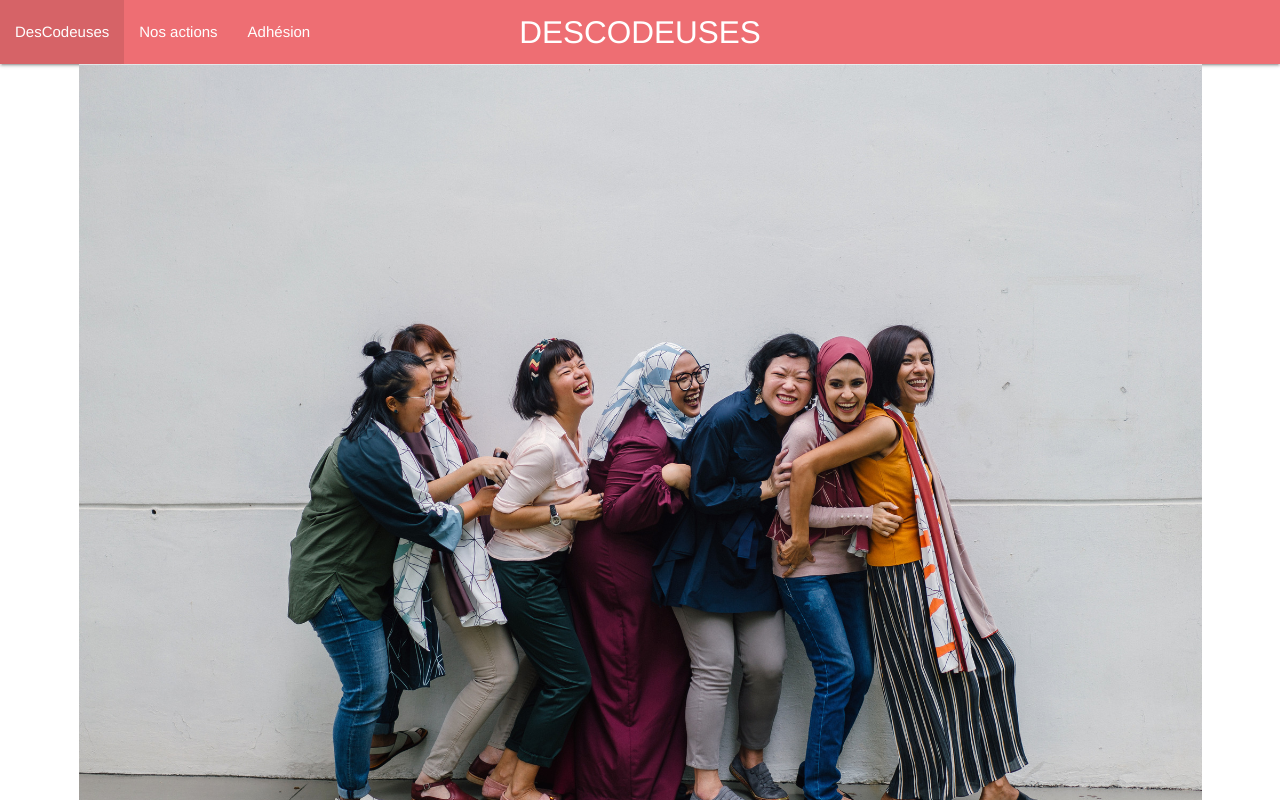
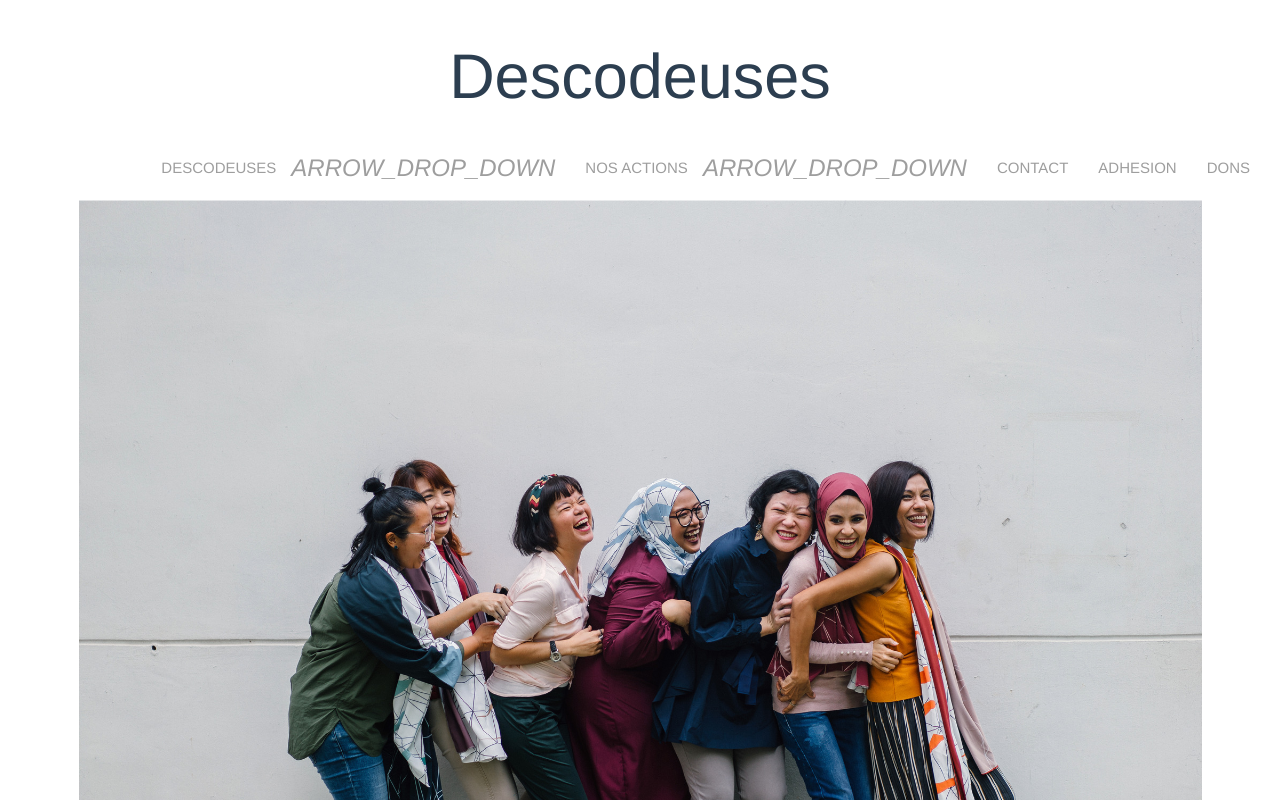
Before and after one commit to descodeuses/site, a Vue app: page / in a window 1280 px wide. Shown: the top 800 px of the page. Built offline with nearby package versions, Linux system fonts and the light colour scheme.

Commit message:
Update Navbar.vue

```diff
--- a/src/components/ui/Navbar.vue
+++ b/src/components/ui/Navbar.vue
@@ -1,12 +1,32 @@
+<script>
+export default {
+
+}
+</script>
+
 <template>
-    <nav>
-        <div class="nav-wrapper">
-            <a href="#" class="brand-logo center">DESCODEUSES</a>
-            <ul id="nav-mobile" class="left hide-on-med-and-down">
-                <li><a href="sass.html">DesCodeuses</a></li>
-                <li><a href="badges.html">Nos actions</a></li>
-                <li><a href="collapsible.html">Adhésion</a></li>
+<div>
+    <h1>Descodeuses</h1>
+    <nav >
+        <div class="nav-wrapper white ">
+            <ul id="nav-mobile" class="right hide-on-med-and-down">
+                <li><a class="grey-text uppercase" href="#!" data-target="descodeuses">Descodeuses<i class="material-icons right">arrow_drop_down</i></a></li>
+                <li><a class=" grey-text" href="#!" data-target="actions">Nos actions<i class="material-icons right">arrow_drop_down</i></a></li>
+                <li><a class=" grey-text" href="#!" data-target="actions">Contact <i class="material-icons right"></i></a></li>
+                <li @click="$emit('loadComponent', 'inscription')" class="uppercase grey-text">Adhesion<i class="material-icons right"></i></li>
+                <li><a class=" grey-text uppercase" href="https://www.helloasso.com/associations/descodeuses/formulaires/1" target="_blank" data-target="adhesion">Dons <i class="material-icons right"></i></a></li>
             </ul>
         </div>
     </nav>
+</div>
 </template>
+<style>
+nav {
+    box-shadow: none !important
+}
+ul li {
+    text-transform: uppercase;
+    cursor: pointer;
+}
+
+</style>
```
